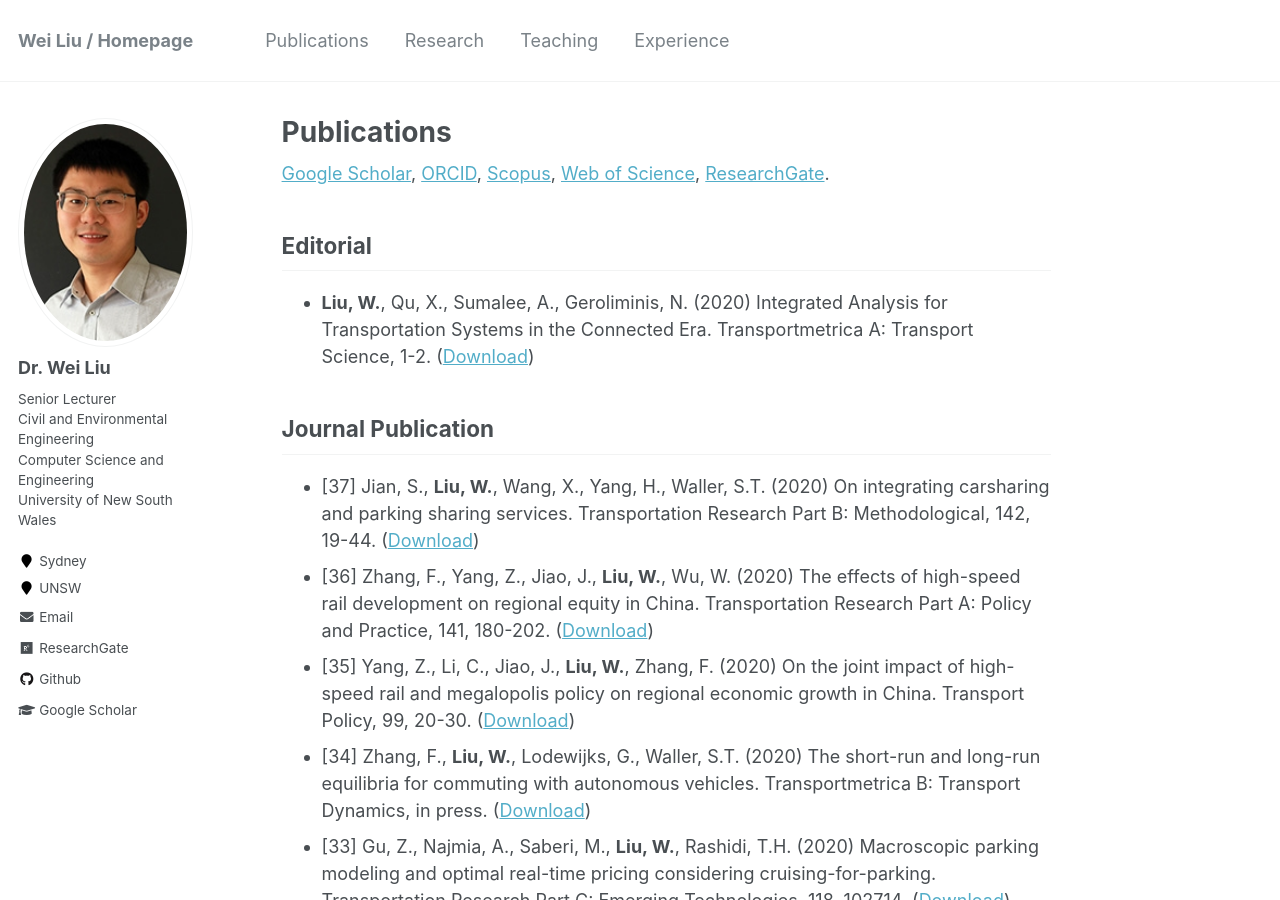
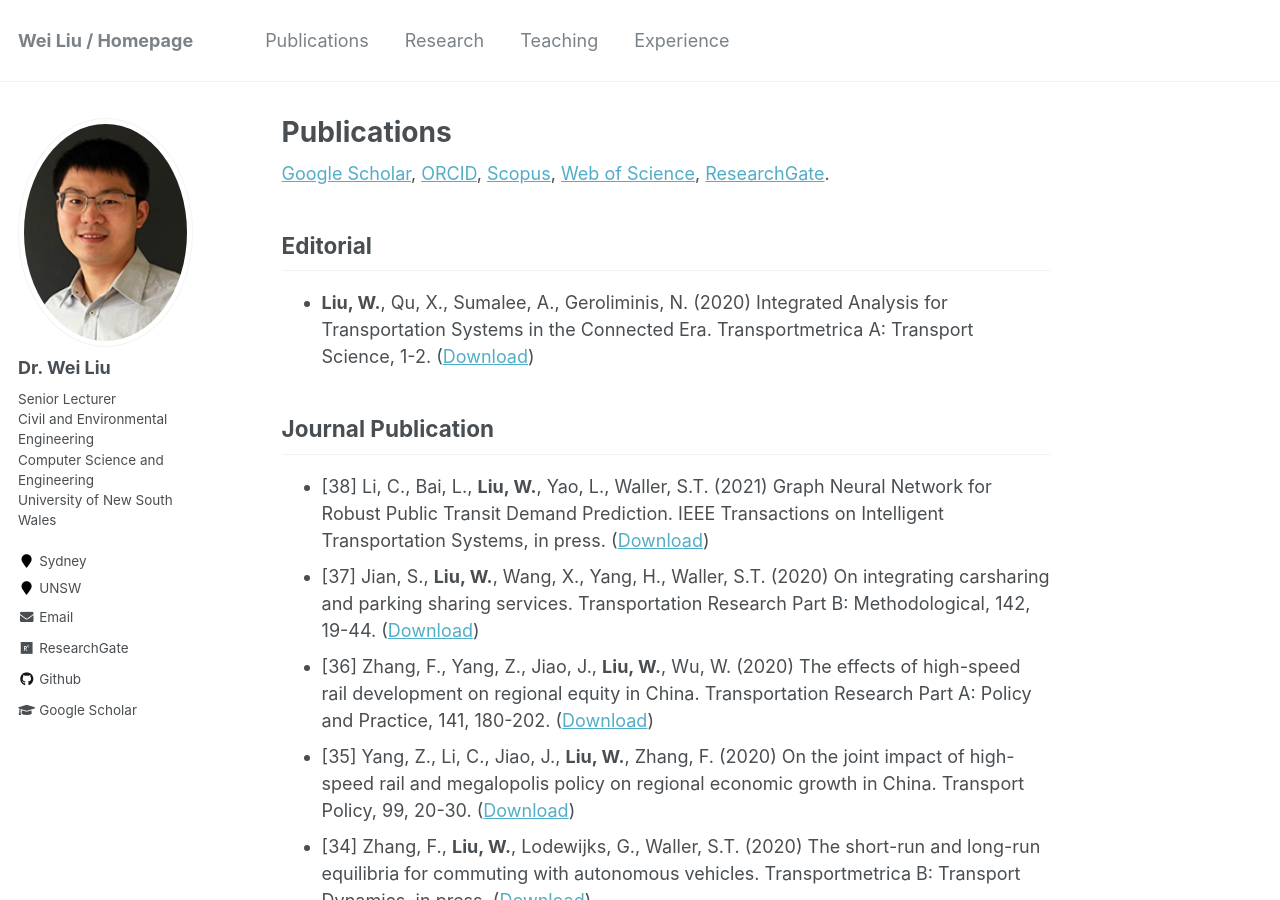
Before and after one commit to weiliu2016/weiliu2016.github.io, a Jekyll site: the page built from _pages/publications.md, in a window 1280 px wide and 900 px high. Built offline with Jekyll 4.4.1, drawn with Linux system fonts in a browser that asks for light colours.

Commit message:
Update publications.md

```diff
--- a/_pages/publications.md
+++ b/_pages/publications.md
@@ -23,6 +23,7 @@ Editorial
 
 Journal Publication
 ----------
+* [38] Li, C., Bai, L., **Liu, W.**, Yao, L., Waller, S.T. (2021) Graph Neural Network for Robust Public Transit Demand Prediction. IEEE Transactions on Intelligent Transportation Systems, in press. ([Download](https://doi.org/10.1109/TITS.2020.3041234))
 * [37] Jian, S., **Liu, W.**, Wang, X., Yang, H., Waller, S.T. (2020) On integrating carsharing and parking sharing services. Transportation Research Part B: Methodological, 142, 19-44. ([Download](https://doi.org/10.1016/j.trb.2020.09.013))
 * [36] Zhang, F., Yang, Z., Jiao, J., **Liu, W.**, Wu, W. (2020) The effects of high-speed rail development on regional equity in China. Transportation Research Part A: Policy and Practice, 141, 180-202. ([Download](https://doi.org/10.1016/j.tra.2020.09.013))
 * [35] Yang, Z., Li, C., Jiao, J., **Liu, W.**, Zhang, F. (2020) On the joint impact of high-speed rail and megalopolis policy on regional economic growth in China. Transport Policy, 99, 20-30. ([Download](https://doi.org/10.1016/j.tranpol.2020.08.007))
```
